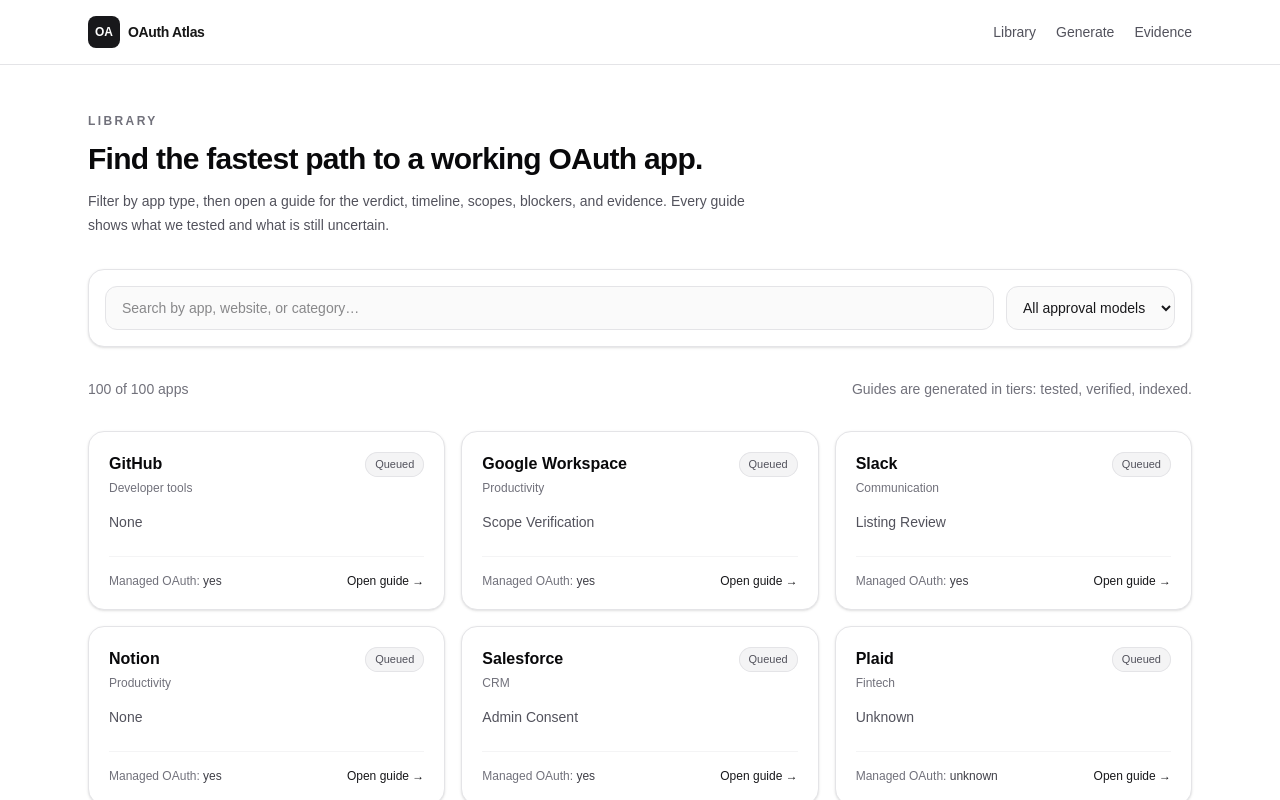
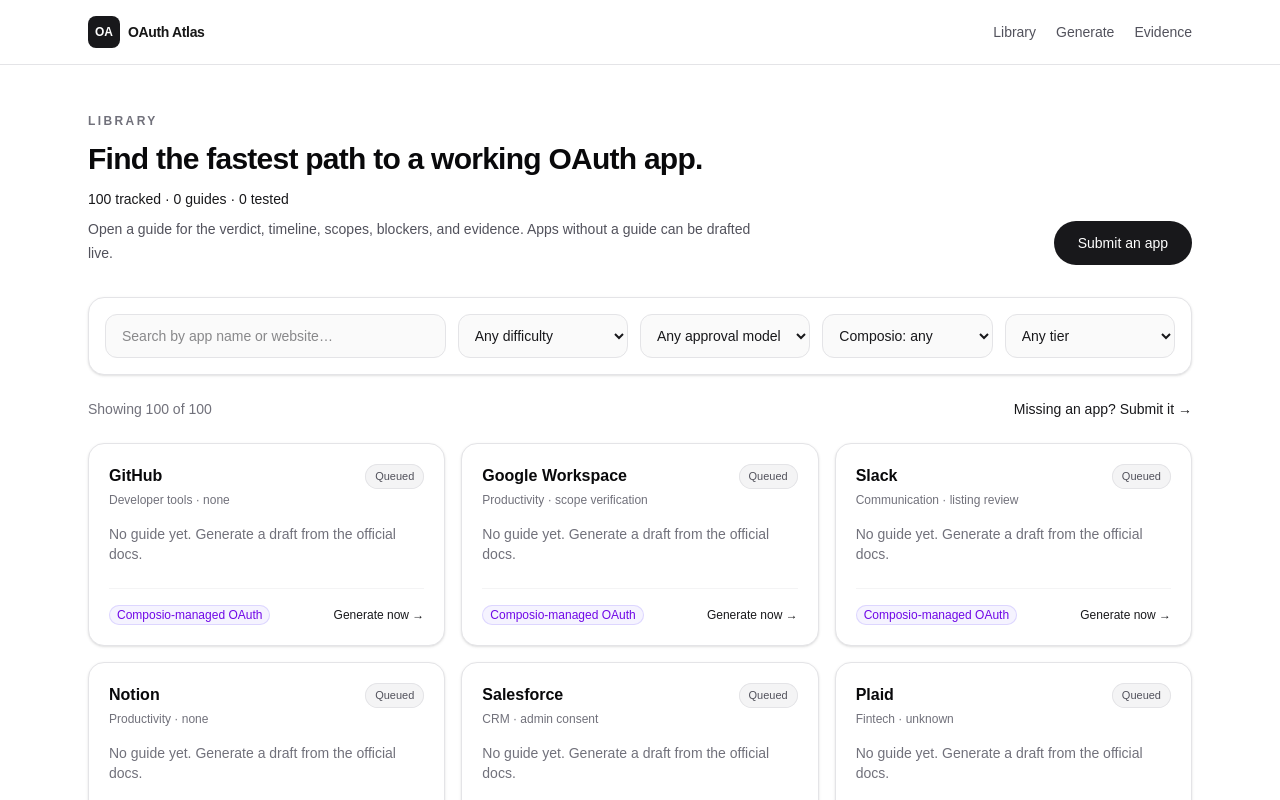
Before and after one commit to Aryankumar29/oauth-atlas, a Next.js app: page /apps in a window 1280 px wide. Shown: the top 800 px of the page. Built offline with nearby package versions, Linux system fonts and the light colour scheme.

Commit message:
T-002: library with search, four filters, AppCard, stats header
Co-Authored-By: Claude Opus 5.5 <noreply@anthropic.com>

```diff
--- a/app/apps/page.tsx
+++ b/app/apps/page.tsx
@@ -1,7 +1,8 @@
 import type { Metadata } from "next";
+import Link from "next/link";
 
 import { AppLibrary } from "@/components/AppLibrary";
-import { apps } from "@/lib/data";
+import { getLibraryEntries } from "@/lib/data";
 
 export const metadata: Metadata = {
   title: "App library — OAuth Atlas",
@@ -10,23 +11,40 @@ export const metadata: Metadata = {
 };
 
 export default function AppsPage() {
+  const entries = getLibraryEntries();
+  const guideCount = entries.filter((e) => e.guide).length;
+  const testedCount = entries.filter((e) => e.tier === "tested").length;
+
   return (
-    <main className="mx-auto w-full max-w-6xl flex-1 px-6 py-12">
-      <div className="mb-8 max-w-2xl">
+    <main className="mx-auto w-full max-w-6xl flex-1 px-4 py-12 sm:px-6">
+      <div className="mb-8 flex flex-col gap-6 sm:flex-row sm:items-end sm:justify-between">
+        <div className="max-w-2xl">
           <p className="text-xs font-semibold uppercase tracking-[0.2em] text-zinc-500">
             Library
           </p>
           <h1 className="mt-3 text-3xl font-semibold tracking-tight text-zinc-950">
             Find the fastest path to a working OAuth app.
           </h1>
-        <p className="mt-3 text-sm leading-6 text-zinc-600">
-          Filter by app type, then open a guide for the verdict, timeline,
-          scopes, blockers, and evidence. Every guide shows what we tested and
-          what is still uncertain.
+          <p
+            data-testid="library-stats"
+            className="mt-3 text-sm font-medium text-zinc-900"
+          >
+            {entries.length} tracked · {guideCount} guides · {testedCount} tested
+          </p>
+          <p className="mt-2 text-sm leading-6 text-zinc-600">
+            Open a guide for the verdict, timeline, scopes, blockers, and
+            evidence. Apps without a guide can be drafted live.
           </p>
         </div>
+        <Link
+          href="/generate"
+          className="inline-flex h-11 shrink-0 items-center justify-center rounded-full bg-zinc-900 px-6 text-sm font-medium text-white hover:bg-zinc-700"
+        >
+          Submit an app
+        </Link>
+      </div>
 
-      <AppLibrary apps={apps} />
+      <AppLibrary entries={entries} />
     </main>
   );
 }
--- /dev/null
+++ b/components/AppCard.tsx
@@ -0,0 +1,82 @@
+import Link from "next/link";
+
+import type { LibraryEntry } from "@/lib/data";
+import type { Managed, Tier } from "@/lib/schema";
+
+export const tierStyles: Record<Tier, string> = {
+  tested: "bg-emerald-50 text-emerald-700 ring-emerald-200",
+  verified: "bg-sky-50 text-sky-700 ring-sky-200",
+  generated: "bg-amber-50 text-amber-700 ring-amber-200",
+  queued: "bg-zinc-100 text-zinc-600 ring-zinc-200",
+};
+
+const managedLabel: Record<Managed, string> = {
+  yes: "Composio-managed OAuth",
+  no: "Bring your own OAuth app",
+  unknown: "Composio: unknown",
+};
+
+const managedStyles: Record<Managed, string> = {
+  yes: "bg-violet-50 text-violet-700 ring-violet-200",
+  no: "bg-orange-50 text-orange-700 ring-orange-200",
+  unknown: "bg-zinc-50 text-zinc-500 ring-zinc-200",
+};
+
+export function AppCard({ entry }: { entry: LibraryEntry }) {
+  const { app, tier, guide } = entry;
+  const href = guide ? `/apps/${app.slug}` : `/generate?app=${app.slug}`;
+
+  return (
+    <Link
+      href={href}
+      data-testid="app-card"
+      data-slug={app.slug}
+      className="group flex flex-col justify-between rounded-2xl border border-zinc-200 bg-white p-5 shadow-sm transition hover:-translate-y-0.5 hover:border-zinc-300 hover:shadow-md"
+    >
+      <div>
+        <div className="flex items-start justify-between gap-3">
+          <div className="min-w-0">
+            <h2 className="truncate text-base font-semibold text-zinc-950 group-hover:underline">
+              {app.name}
+            </h2>
+            <p className="mt-1 text-xs text-zinc-500">
+              {app.category} · {app.approvalModel.replaceAll("-", " ")}
+            </p>
+          </div>
+          <span
+            className={`shrink-0 rounded-full px-2.5 py-1 text-[11px] font-medium capitalize ring-1 ring-inset ${tierStyles[tier]}`}
+          >
+            {tier}
+          </span>
+        </div>
+
+        {guide ? (
+          <>
+            <p className="mt-4 text-sm font-medium text-zinc-900">
+              {guide.difficulty.score}/5 · {guide.difficulty.label}
+            </p>
+            <p className="mt-1 line-clamp-2 text-sm text-zinc-600">{guide.summary}</p>
+            <p className="mt-3 inline-flex rounded-md bg-zinc-100 px-2 py-1 text-xs font-medium text-zinc-700">
+              {guide.timeChip}
+            </p>
+          </>
+        ) : (
+          <p className="mt-4 text-sm text-zinc-500">
+            No guide yet. Generate a draft from the official docs.
+          </p>
+        )}
+      </div>
+
+      <div className="mt-6 flex flex-wrap items-center justify-between gap-2 border-t border-zinc-100 pt-4 text-xs">
+        <span
+          className={`rounded-full px-2 py-0.5 font-medium ring-1 ring-inset ${managedStyles[app.composio.managed]}`}
+        >
+          {managedLabel[app.composio.managed]}
+        </span>
+        <span className="font-medium text-zinc-900">
+          {guide ? "Open guide →" : "Generate now →"}
+        </span>
+      </div>
+    </Link>
+  );
+}
--- a/components/AppLibrary.tsx
+++ b/components/AppLibrary.tsx
@@ -3,40 +3,110 @@
 import Link from "next/link";
 import { useMemo, useState } from "react";
 
-import { approvalModelSchema, type App } from "@/lib/schema";
+import { AppCard } from "@/components/AppCard";
+import type { LibraryEntry } from "@/lib/data";
+import { approvalModelSchema, tierSchema } from "@/lib/schema";
 
-const archetypes = ["all", ...approvalModelSchema.options] as const;
+const difficulties = ["all", "1", "2", "3", "4", "5"] as const;
+const approvalModels = ["all", ...approvalModelSchema.options] as const;
+const managedOptions = ["all", "yes", "no"] as const;
+const tiers = ["all", ...tierSchema.options] as const;
 
-const tierStyles: Record<App["tier"], string> = {
-  tested: "bg-emerald-50 text-emerald-700 ring-emerald-200",
-  verified: "bg-sky-50 text-sky-700 ring-sky-200",
-  generated: "bg-amber-50 text-amber-700 ring-amber-200",
-  queued: "bg-zinc-100 text-zinc-600 ring-zinc-200",
+const difficultyLabels: Record<string, string> = {
+  "1": "1 · Instant",
+  "2": "2 · Easy",
+  "3": "3 · Moderate",
+  "4": "4 · Hard",
+  "5": "5 · Very hard",
 };
 
-export function AppLibrary({ apps }: { apps: App[] }) {
+const selectClass =
+  "h-11 w-full rounded-xl border border-zinc-200 bg-zinc-50 px-3 text-sm text-zinc-900 outline-none focus:border-zinc-400 focus:bg-white";
+
+function Filter<T extends string>({
+  id,
+  label,
+  value,
+  options,
+  allLabel,
+  format,
+  onChange,
+}: {
+  id: string;
+  label: string;
+  value: T;
+  options: readonly T[];
+  allLabel: string;
+  format?: (v: T) => string;
+  onChange: (v: T) => void;
+}) {
+  return (
+    <div>
+      <label className="sr-only" htmlFor={id}>
+        {label}
+      </label>
+      <select
+        id={id}
+        data-testid={id}
+        value={value}
+        onChange={(event) => onChange(event.target.value as T)}
+        className={selectClass}
+      >
+        {options.map((o) => (
+          <option key={o} value={o}>
+            {o === "all" ? allLabel : format ? format(o) : o.replaceAll("-", " ")}
+          </option>
+        ))}
+      </select>
+    </div>
+  );
+}
+
+export function AppLibrary({ entries }: { entries: LibraryEntry[] }) {
   const [query, setQuery] = useState("");
-  const [archetype, setArchetype] = useState<(typeof archetypes)[number]>("all");
+  const [difficulty, setDifficulty] = useState<(typeof difficulties)[number]>("all");
+  const [approval, setApproval] = useState<(typeof approvalModels)[number]>("all");
+  const [managed, setManaged] = useState<(typeof managedOptions)[number]>("all");
+  const [tier, setTier] = useState<(typeof tiers)[number]>("all");
 
   const filtered = useMemo(() => {
     const q = query.trim().toLowerCase();
 
-    return apps.filter((app) => {
-      const matchesQuery =
-        !q ||
-        app.name.toLowerCase().includes(q) ||
-        app.website.toLowerCase().includes(q) ||
-        app.category.toLowerCase().includes(q);
-      const matchesArchetype =
-        archetype === "all" || app.approvalModel === archetype;
+    return entries.filter(({ app, tier: t, guide }) => {
+      if (
+        q &&
+        !app.name.toLowerCase().includes(q) &&
+        !app.website.toLowerCase().includes(q)
+      ) {
+        return false;
+      }
+      if (difficulty !== "all" && String(guide?.difficulty.score) !== difficulty) return false;
+      if (approval !== "all" && app.approvalModel !== approval) return false;
+      if (managed !== "all" && app.composio.managed !== managed) return false;
+      if (tier !== "all" && t !== tier) return false;
+      return true;
+    });
+  }, [entries, query, difficulty, approval, managed, tier]);
 
-      return matchesQuery && matchesArchetype;
-    });
-  }, [apps, archetype, query]);
+  const hasFilters =
+    query !== "" ||
+    difficulty !== "all" ||
+    approval !== "all" ||
+    managed !== "all" ||
+    tier !== "all";
+
+  function reset() {
+    setQuery("");
+    setDifficulty("all");
+    setApproval("all");
+    setManaged("all");
+    setTier("all");
+  }
 
   return (
-    <div className="space-y-8">
-      <div className="flex flex-col gap-3 rounded-2xl border border-zinc-200 bg-white p-4 shadow-sm sm:flex-row sm:items-center">
+    <div className="space-y-6">
+      <div className="grid gap-3 rounded-2xl border border-zinc-200 bg-white p-4 shadow-sm sm:grid-cols-2 lg:grid-cols-[2fr_1fr_1fr_1fr_1fr]">
+        <div className="sm:col-span-2 lg:col-span-1">
           <label className="sr-only" htmlFor="app-search">
             Search apps
           </label>
@@ -45,87 +115,86 @@ export function AppLibrary({ apps }: { apps: App[] }) {
             type="search"
             value={query}
             onChange={(event) => setQuery(event.target.value)}
-          placeholder="Search by app, website, or category…"
-          className="h-11 flex-1 rounded-xl border border-zinc-200 bg-zinc-50 px-4 text-sm text-zinc-900 outline-none focus:border-zinc-400 focus:bg-white"
+            placeholder="Search by app name or website…"
+            className="h-11 w-full rounded-xl border border-zinc-200 bg-zinc-50 px-4 text-sm text-zinc-900 outline-none focus:border-zinc-400 focus:bg-white"
           />
-
-        <label className="sr-only" htmlFor="archetype-filter">
-          Filter by archetype
-        </label>
-        <select
-          id="archetype-filter"
-          value={archetype}
-          onChange={(event) =>
-            setArchetype(event.target.value as (typeof archetypes)[number])
-          }
-          className="h-11 rounded-xl border border-zinc-200 bg-zinc-50 px-3 text-sm text-zinc-900 outline-none focus:border-zinc-400 focus:bg-white"
-        >
-          {archetypes.map((value) => (
-            <option key={value} value={value}>
-              {value === "all" ? "All approval models" : value.replaceAll("-", " ")}
-            </option>
-          ))}
-        </select>
+        </div>
+        <Filter
+          id="filter-difficulty"
+          label="Filter by difficulty"
+          value={difficulty}
+          options={difficulties}
+          allLabel="Any difficulty"
+          format={(v) => difficultyLabels[v]}
+          onChange={setDifficulty}
+        />
+        <Filter
+          id="filter-approval"
+          label="Filter by approval model"
+          value={approval}
+          options={approvalModels}
+          allLabel="Any approval model"
+          onChange={setApproval}
+        />
+        <Filter
+          id="filter-managed"
+          label="Filter by Composio-managed OAuth"
+          value={managed}
+          options={managedOptions}
+          allLabel="Composio: any"
+          format={(v) => (v === "yes" ? "Composio-managed" : "Bring your own app")}
+          onChange={setManaged}
+        />
+        <Filter
+          id="filter-tier"
+          label="Filter by tier"
+          value={tier}
+          options={tiers}
+          allLabel="Any tier"
+          onChange={setTier}
+        />
       </div>
 
-      <div className="flex items-center justify-between text-sm text-zinc-500">
-        <p>
-          {filtered.length} of {apps.length} apps
+      <div className="flex flex-wrap items-center justify-between gap-2 text-sm text-zinc-500">
+        <p aria-live="polite">
+          Showing {filtered.length} of {entries.length}
         </p>
-        <p>Guides are generated in tiers: tested, verified, indexed.</p>
+        <Link href="/generate" className="font-medium text-zinc-900 hover:underline">
+          Missing an app? Submit it →
+        </Link>
       </div>
 
       {filtered.length === 0 ? (
         <div className="rounded-2xl border border-dashed border-zinc-300 bg-white p-10 text-center">
-          <h2 className="text-lg font-semibold text-zinc-900">No apps found</h2>
+          <h2 className="text-lg font-semibold text-zinc-900">No apps match</h2>
           <p className="mt-2 text-sm text-zinc-600">
-            Try a different search, or submit an app for live generation.
+            {difficulty !== "all"
+              ? "Difficulty is only known for apps with a published guide. "
+              : ""}
+            Clear the filters, or submit the app and the agent will draft a guide.
           </p>
+          <div className="mt-4 flex flex-wrap justify-center gap-3">
+            {hasFilters ? (
+              <button
+                type="button"
+                onClick={reset}
+                className="inline-flex h-10 items-center rounded-full border border-zinc-300 px-5 text-sm font-medium text-zinc-700 hover:border-zinc-400"
+              >
+                Clear filters
+              </button>
+            ) : null}
             <Link
-            href="/generate"
-            className="mt-4 inline-flex h-10 items-center rounded-full bg-zinc-900 px-5 text-sm font-medium text-white hover:bg-zinc-700"
+              href={query ? `/generate?app=${encodeURIComponent(query.trim())}` : "/generate"}
+              className="inline-flex h-10 items-center rounded-full bg-zinc-900 px-5 text-sm font-medium text-white hover:bg-zinc-700"
             >
-            Generate a guide
+              Submit an app
             </Link>
+          </div>
         </div>
       ) : (
         <div className="grid gap-4 sm:grid-cols-2 lg:grid-cols-3">
-          {filtered.map((app) => (
-            <Link
-              key={app.slug}
-              href={`/apps/${app.slug}`}
-              className="group flex flex-col justify-between rounded-2xl border border-zinc-200 bg-white p-5 shadow-sm transition hover:-translate-y-0.5 hover:border-zinc-300 hover:shadow-md"
-            >
-              <div>
-                <div className="flex items-start justify-between gap-3">
-                  <div>
-                    <h2 className="text-base font-semibold text-zinc-950 group-hover:underline">
-                      {app.name}
-                    </h2>
-                    <p className="mt-1 text-xs text-zinc-500">{app.category}</p>
-                  </div>
-                  <span
-                    className={`rounded-full px-2.5 py-1 text-[11px] font-medium capitalize ring-1 ring-inset ${tierStyles[app.tier]}`}
-                  >
-                    {app.tier}
-                  </span>
-                </div>
-
-                <p className="mt-4 text-sm capitalize text-zinc-600">
-                  {app.approvalModel.replaceAll("-", " ")}
-                </p>
-              </div>
-
-              <div className="mt-6 flex items-center justify-between border-t border-zinc-100 pt-4 text-xs text-zinc-500">
-                <span>
-                  Managed OAuth:{" "}
-                  <span className="font-medium text-zinc-700">
-                    {app.composio.managed}
-                  </span>
-                </span>
-                <span className="font-medium text-zinc-900">Open guide →</span>
-              </div>
-            </Link>
+          {filtered.map((entry) => (
+            <AppCard key={entry.app.slug} entry={entry} />
           ))}
         </div>
       )}
--- a/lib/data.ts
+++ b/lib/data.ts
@@ -1,6 +1,8 @@
 import appsSeed from "@/data/apps.seed.json";
 import { rawGuides } from "@/data/guides";
-import { appSchema, guideSchema, type App, type Guide } from "@/lib/schema";
+import { difficulty, type DifficultyResult } from "@/lib/difficulty";
+import { devToProdChip } from "@/lib/format";
+import { appSchema, guideSchema, type App, type Guide, type Tier } from "@/lib/schema";
 
 export const apps: App[] = appsSeed.map((app) => appSchema.parse(app));
 
@@ -17,3 +19,36 @@ export function getGuide(slug: string): Guide | null {
 export function getAllGuides(): Guide[] {
   return guides;
 }
+
+export function guideDifficulty(guide: Guide): DifficultyResult {
+  return difficulty(guide.gates, { profile: guide.verdict.profile });
+}
+
+// Serializable card data for the library (client component).
+export type LibraryEntry = {
+  app: App;
+  tier: Tier;
+  guide: {
+    difficulty: DifficultyResult;
+    summary: string;
+    timeChip: string;
+  } | null;
+};
+
+export function toLibraryEntry(app: App, guide: Guide | null): LibraryEntry {
+  return {
+    app,
+    tier: guide?.app.tier ?? app.tier,
+    guide: guide
+      ? {
+          difficulty: guideDifficulty(guide),
+          summary: guide.verdict.summary,
+          timeChip: devToProdChip(guide),
+        }
+      : null,
+  };
+}
+
+export function getLibraryEntries(): LibraryEntry[] {
+  return apps.map((app) => toLibraryEntry(app, getGuide(app.slug)));
+}
--- /dev/null
+++ b/lib/format.ts
@@ -0,0 +1,35 @@
+import type { Guide, Milestone } from "@/lib/schema";
+
+export const UNKNOWN = "unknown";
+
+export function humanize(value: string): string {
+  return value.replaceAll("-", " ");
+}
+
+function range(min: number, max: number, unit: string): string {
+  return min === max ? `${min} ${unit}` : `${min}–${max} ${unit}`;
+}
+
+export function formatHours(h: Milestone["handsOnHours"] | undefined): string {
+  if (!h) return UNKNOWN;
+  if (h.max < 1) return `${Math.round(h.min * 60)}–${Math.round(h.max * 60)} min`;
+  return range(h.min, h.max, "h");
+}
+
+export function formatWait(w: Milestone["wait"] | undefined): string {
+  if (!w) return UNKNOWN;
+  if (w.maxDays === null) return `${w.minDays}+ days`;
+  if (w.maxDays === 0) return "no wait";
+  return range(w.minDays, w.maxDays, w.maxDays === 1 ? "day" : "days");
+}
+
+export function milestone(guide: Guide, id: Milestone["id"]): Milestone | undefined {
+  return guide.milestones.find((m) => m.id === id);
+}
+
+// "dev-ready → production-ready" chip for library cards.
+export function devToProdChip(guide: Guide): string {
+  const dev = milestone(guide, "dev-ready");
+  const prod = milestone(guide, "production-ready");
+  return `Dev ${formatHours(dev?.handsOnHours)} → Prod ${formatWait(prod?.wait)} wait`;
+}
```
Lines whose indentation alone changed are shown as unchanged.
